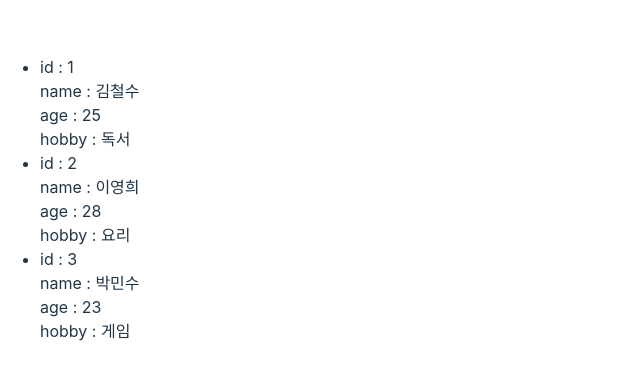
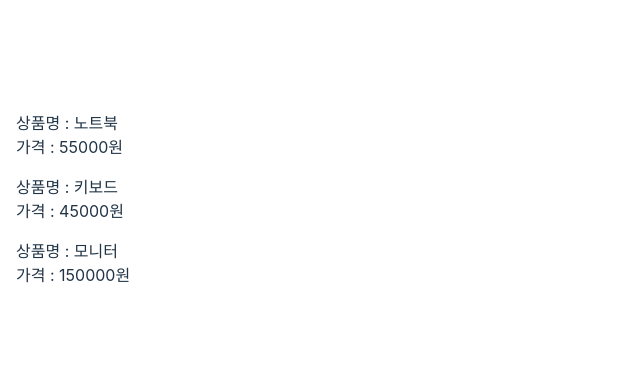
Before and after one commit to steve0312/sesac-java, a React (Vite) app in the folder React/my-app/: page / in a window 1280 px wide. Shown: the part 201-580 px from the top of the page, without its empty margins (0-640 px from the left). Built offline with nearby package versions, Linux system fonts and the light colour scheme.

Commit message:
1107 실습 : Products 컴포넌트 추가

```diff
--- a/React/my-app/src/App.jsx
+++ b/React/my-app/src/App.jsx
@@ -11,7 +11,8 @@
 // import List1 from './List1';
 // import List2 from './List2';
 // import NameList from './nameList';
-import UserData from './UserData';
+// import UserData from './UserData';
+import Products from './Products';
 
 function App() {
   return (
@@ -35,7 +36,8 @@ function App() {
       {/* <List1></List1> */}
       {/* <List2></List2> */}
       {/* <NameList></NameList> */}
-      <UserData></UserData>
+      {/* <UserData></UserData> */}
+      <Products></Products>
     </>
   );
 }
--- /dev/null
+++ b/React/my-app/src/Products.jsx
@@ -0,0 +1,28 @@
+import React from 'react';
+
+export default function Products() {
+  const products = [
+    { id: 1, name: '노트북', price: 55000 },
+    { id: 2, name: '마우스', price: 15000 },
+    { id: 3, name: '키보드', price: 45000 },
+    { id: 4, name: '마우스패드', price: 8000 },
+    { id: 5, name: '모니터', price: 150000 },
+  ];
+
+  const over3ManProducts = products.filter((product) => {
+    const price = product.price;
+    return price > 30000;
+  });
+
+  const productJSX = over3ManProducts.map((product) => {
+    const { id, name, price } = product;
+    return (
+      <div style={{ margin: '1rem' }}>
+        <div>상품명 : {name}</div>
+        <div>가격 : {price}원</div>
+      </div>
+    );
+  });
+
+  return <div>{productJSX}</div>;
+}
```
